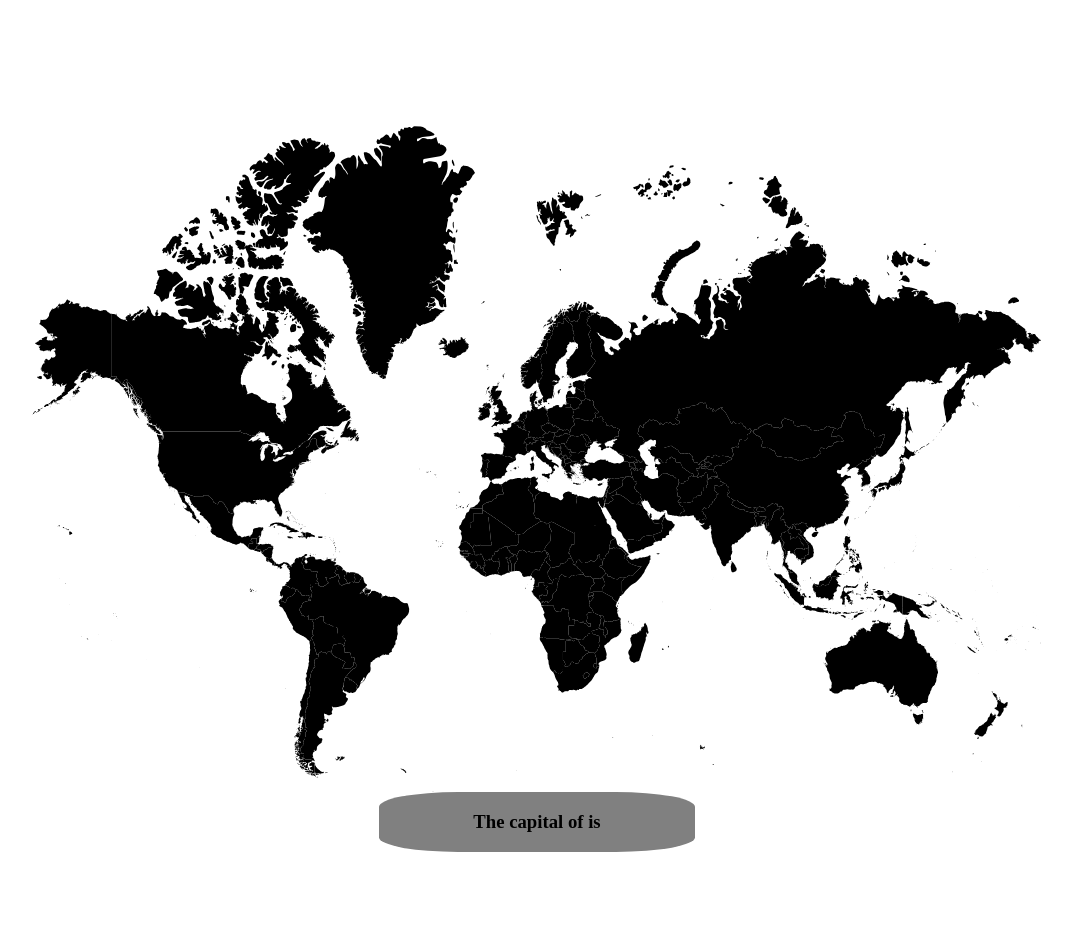
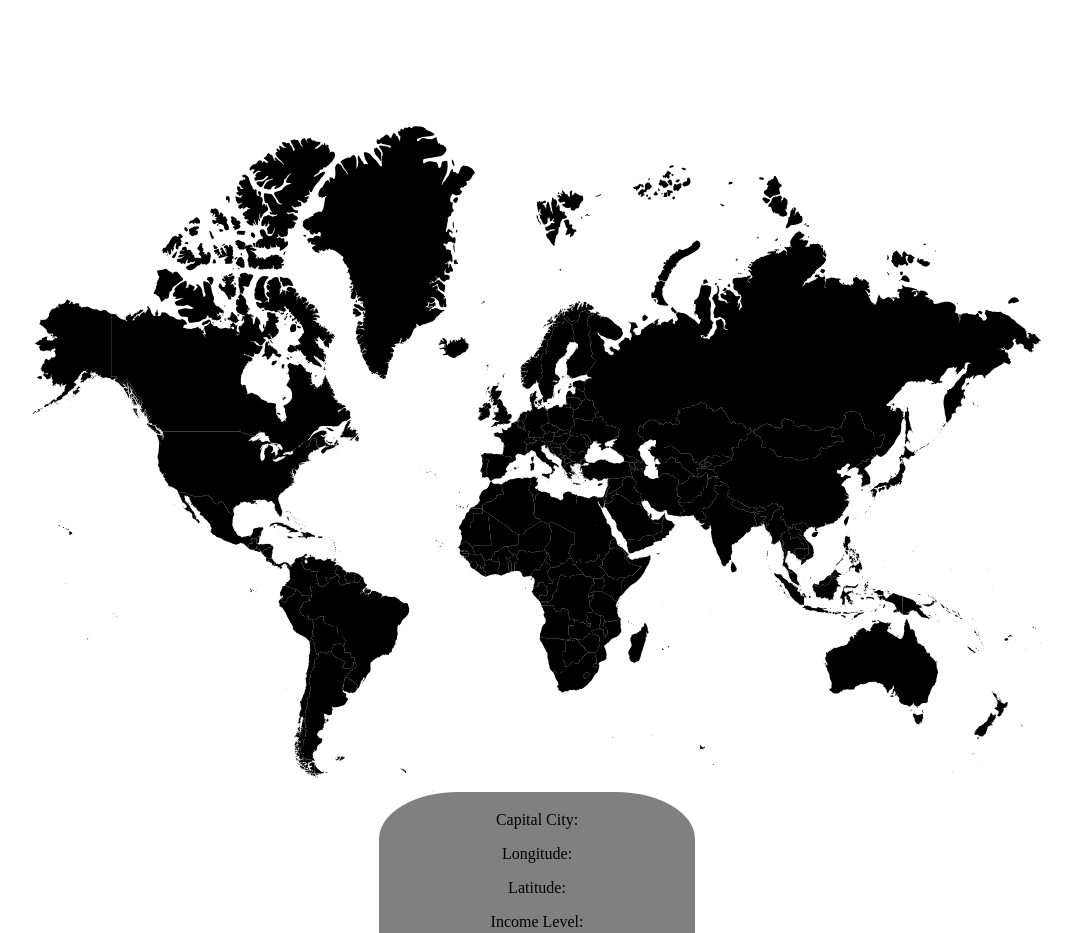
Before and after one commit to MrCodeMonkey11/WorldMap, an Angular app: page / in a window 1280 px wide. Shown: the top 933 px of the page, without its empty margins (103-1175 px from the left). Before the commit the page ends 860 px from the top, so only its background shows below. Built offline with nearby package versions, Linux system fonts and the light colour scheme.

Commit message:
Adding last pieces of display info to world.component.html file

```diff
--- a/src/app/world/world.component.css
+++ b/src/app/world/world.component.css
@@ -11,6 +11,7 @@ main {
     background-color: gray;
     border-radius: 25%;
     width: 25%;
+    flex-wrap: wrap;
 }
 
 path:hover {
--- a/src/app/world/world.component.html
+++ b/src/app/world/world.component.html
@@ -1287,7 +1287,7 @@
  </section>
 <section class="country-details">
     <div>
-    <h3>The capital of {{ info.Country }} is {{ info.Capital }}</h3>
+    <h3> {{ info.Country }} </h3> <p> Capital City: {{ info.Capital }} </p> <p> Longitude: {{ info.Longitude }} </p> <p> Latitude: {{ info.Latitude }} </p> <p> Income Level: {{ info.incomeLevel }} </p> <p> Region: {{ info.region }} </p>
     </div>
 </section>
 </main>
```
